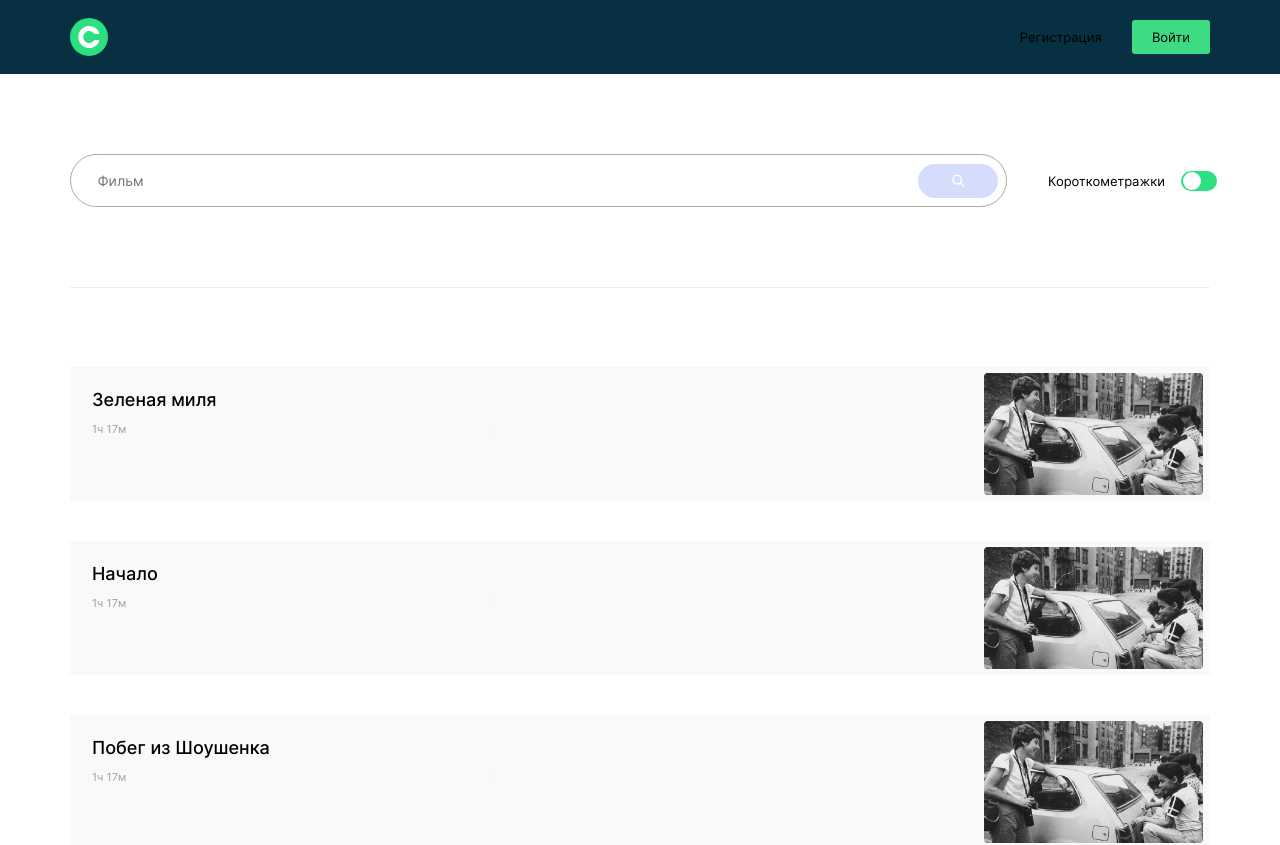
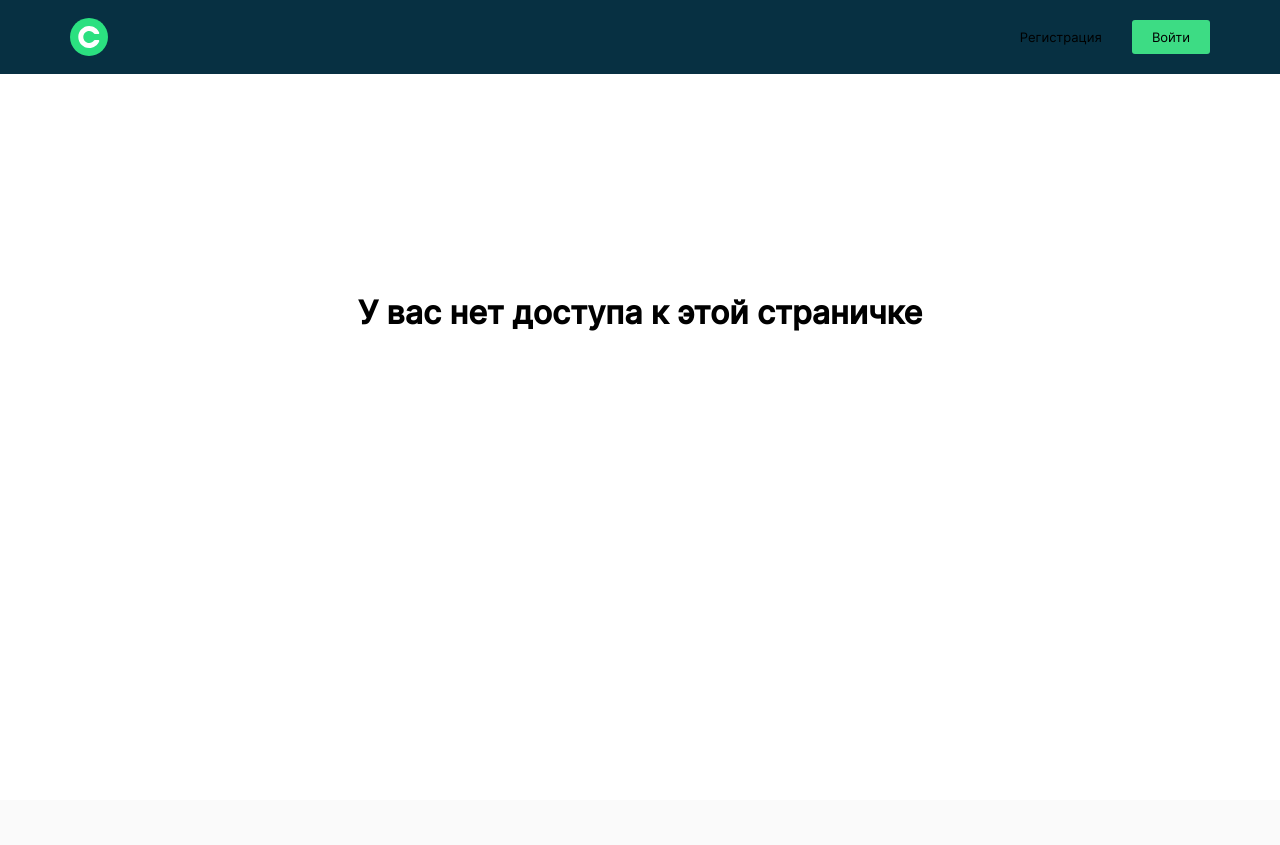
Before and after one commit to Shoxip/movies-explorer-frontend, a React (Create React App) app: page /movies in a window 1280 px wide. Shown: the top 845 px of the page. Built offline with nearby package versions, Linux system fonts and the light colour scheme.

Commit message:
chore: add protected view

```diff
--- a/src/components/App/App.jsx
+++ b/src/components/App/App.jsx
@@ -10,12 +10,14 @@ import Header from '../Header/Header';
 import Footer from '../Footer/Footer';
 import './App.css';
 import {useState} from "react";
+import ProtectedView from "../ProtectedView/ProtectedView";
 
 export default function App() {
   const [isLoggedIn, setIsLoggedIn] = useState(!!localStorage.getItem('token'));
   console.log(isLoggedIn)
 
   return (
+    <>
     <div className='page'>
 
       <Header isLoggedIn={isLoggedIn} />
@@ -24,16 +26,29 @@ export default function App() {
         <Route path='/' element={<Main />} />
         <Route
           path='/movies'
-          element={<Movies />}
+          element={
+            <ProtectedView isLoggedIn={isLoggedIn}>
+              <Movies />
+            </ProtectedView>
+        }
         />
-        <Route path='/saved-movies' element={<SavedMovies />} />
-        <Route path='/profile' element={<Profile setIsLoggedIn={setIsLoggedIn} />} />
+        <Route path='/saved-movies' element={
+          <ProtectedView isLoggedIn={isLoggedIn}>
+            <SavedMovies />
+          </ProtectedView>
+        } />
+        <Route path='/profile' element={
+          <ProtectedView isLoggedIn={isLoggedIn}>
+            <Profile setIsLoggedIn={setIsLoggedIn} />
+          </ProtectedView>
+        } />
         <Route path='/signin' element={<Login setIsLoggedIn={setIsLoggedIn} />} />
         <Route path='/signup' element={<Register />} />
         <Route path='*' element={<NotFound />} />
       </Routes>
 
-      <Footer />
     </div>
+    <Footer />
+    </>
   );
 };
--- a/src/components/Profile/Profile.jsx
+++ b/src/components/Profile/Profile.jsx
@@ -23,7 +23,6 @@ export default function Profile({setIsLoggedIn}) {
   }
 
   const handleExit = (e) => {
-    e.preventDefault();
     setIsLoggedIn(false);
     localStorage.removeItem('token');
   }
--- /dev/null
+++ b/src/components/ProtectedView/ProtectedView.css
@@ -0,0 +1,7 @@
+.center {
+    display: flex;
+    flex-direction: column;
+    align-items: center;
+
+    margin-top: 200px;
+}
--- /dev/null
+++ b/src/components/ProtectedView/ProtectedView.jsx
@@ -0,0 +1,16 @@
+import React from 'react';
+import './ProtectedView.css'
+const ProtectedView = ({children, isLoggedIn}) => {
+    return (
+      !isLoggedIn
+        ?
+          (<div className={'center'}>
+            <h1>У вас нет доступа к этой страничке</h1>
+          </div>)
+        : <>{children}</>
+
+
+    );
+};
+
+export default ProtectedView;
```
